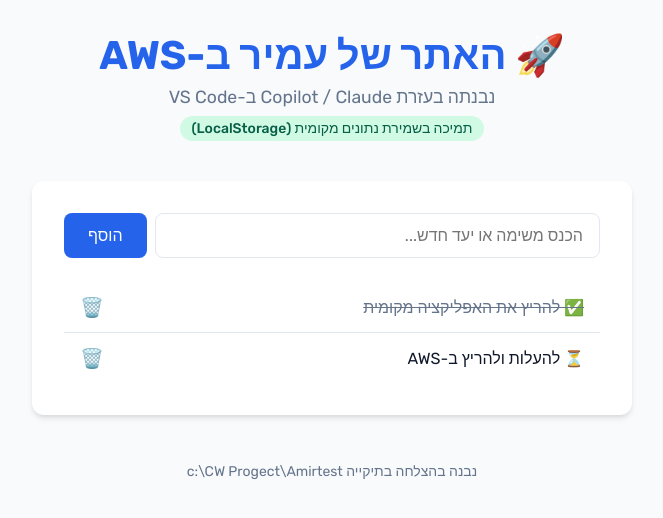
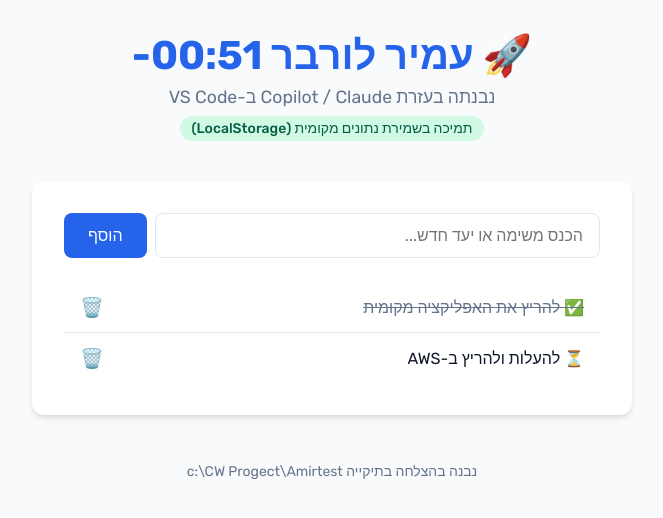
Before and after one commit to amirlorber/amirtest-, a website: page index.html in a window 1280 px wide. Shown: the whole page, without its empty margins (308-971 px from the left). Drawn offline with Linux system fonts and the light colour scheme.

Commit message:
בדיקה 3

```diff
--- a/index.html
+++ b/index.html
@@ -3,7 +3,7 @@
 <head>
   <meta charset="UTF-8">
   <meta name="viewport" content="width=device-width, initial-scale=1.0">
-  <title>AmirTest - האפליקציה של עמיר לורבר---- ב-AWS</title>
+  <title>AmirTest -  לין עמיר לורבר--***-- ב </title>
   <link href="https://fonts.googleapis.com/css2?family=Rubik:wght@300;400;500;700&display=swap" rel="stylesheet">
   <style>
     :root {
@@ -158,7 +158,7 @@
 <body>
 
   <header>
-    <h1>🚀 האתר של עמיר ב-AWS</h1>
+    <h1>🚀 עמיר  לורבר 00:51-</h1>
     <p>נבנתה בעזרת Copilot / Claude ב-VS Code</p>
     <div class="badge">תמיכה בשמירת נתונים מקומית (LocalStorage)</div>
   </header>
```
